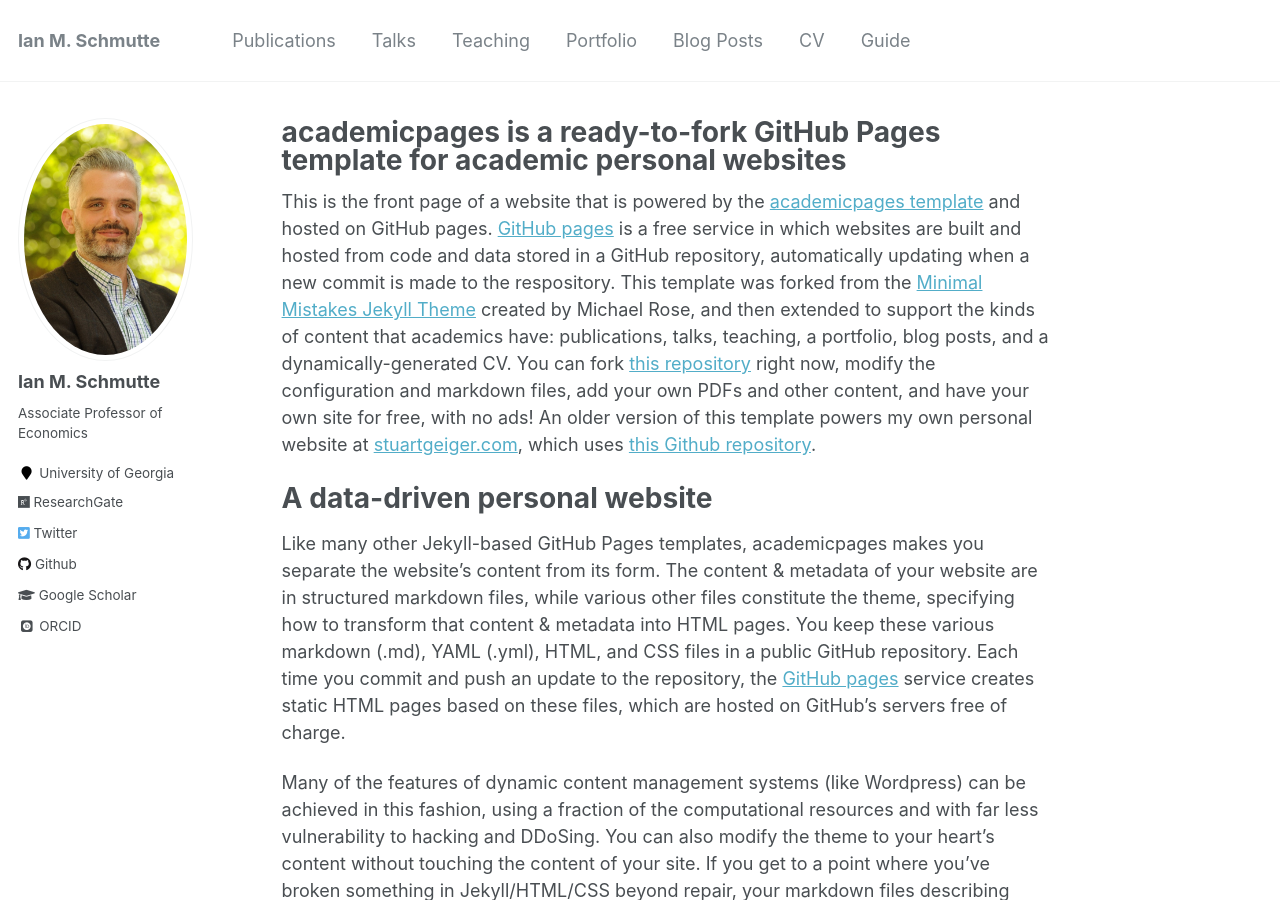
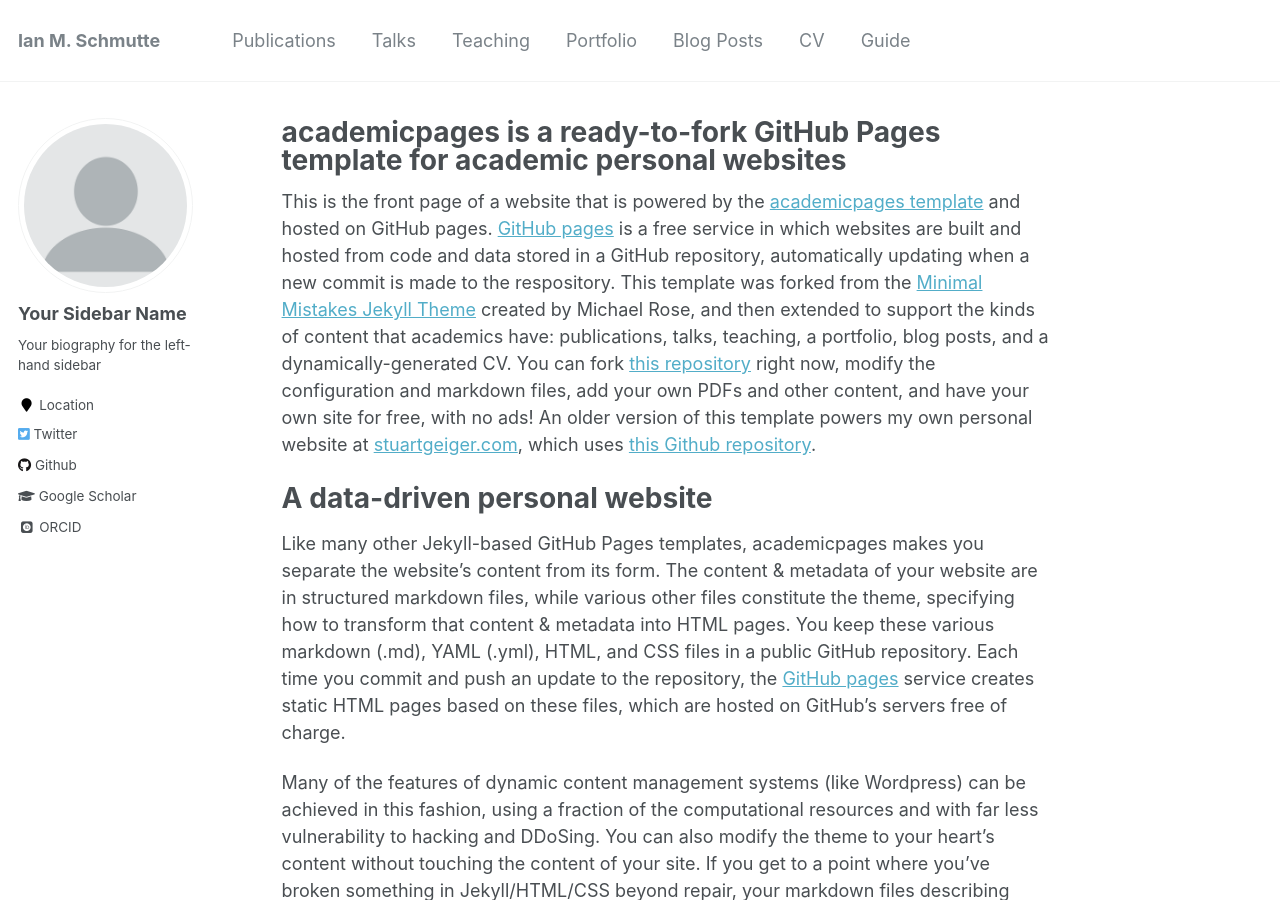
Before and after one commit to ianschmutte/ianschmutte.github.io, a Jekyll site: the page built from _pages/about.md, in a window 1280 px wide and 900 px high. Built offline with Jekyll 4.4.1, drawn with Linux system fonts in a browser that asks for light colours; some web fonts are replaced.

Commit message:
trying to fix

```diff
--- a/_config.yml
+++ b/_config.yml
@@ -13,7 +13,7 @@
 description              : &description "Economist"
 url                      : https://ianschmutte.org # the base hostname & protocol for your site e.g. "https://mmistakes.github.io"
 baseurl                  : "" # the subpath of your site, e.g. "/blog"
-repository               : "ianschmutte.github.io"
+repository               : "academicpages/academicpages.github.io"
 teaser                   :  # filename of teaser fallback teaser image placed in /images/, .e.g. "500x300.png"
 breadcrumbs              : false # true, false (default)
 words_per_minute         : 160
@@ -80,14 +80,14 @@
 
 # Site Author
 author:
-  name             : "Ian M. Schmutte"
-  avatar           : "IanSchmutte_Fa2015_cropped_small.jpg"
-  bio              : "Associate Professor of Economics"
-  location         : "University of Georgia"
+  name             : "Your Sidebar Name"
+  avatar           : "profile.png"
+  bio              : "Your biography for the left-hand sidebar"
+  location         : "Location"
   employer         :
-  googlescholar    : "http://scholar.google.com/citations?user=mwB4cQoAAAAJ"
+  googlescholar    : "http://yourfullgooglescholarurl.com"
   email            :
-  researchgate     :  "https://www.researchgate.net/profile/Ian_Schmutte"
+  researchgate     :  # example: "https://www.researchgate.net/profile/yourprofile"
   uri              :
   bitbucket        :
   codepen          :
@@ -95,19 +95,19 @@
   flickr           :
   facebook         :
   foursquare       :
-  github           : "ianschmutte"
+  github           : "academicpages"
   google_plus      :
   keybase          :
   instagram        :
   lastfm           :
   linkedin         :
-  orcid            : "https://orcid.org/0000-0001-5955-3599"
+  orcid            : "http://orcid.org/yourorcidurl"
   pinterest        :
   soundcloud       :
   stackoverflow    : # http://stackoverflow.com/users/123456/username
   steam            :
   tumblr           :
-  twitter          : "ianschmutte"
+  twitter          : "replacethistwitterhandle"
   vine             :
   weibo            :
   xing             :
```
